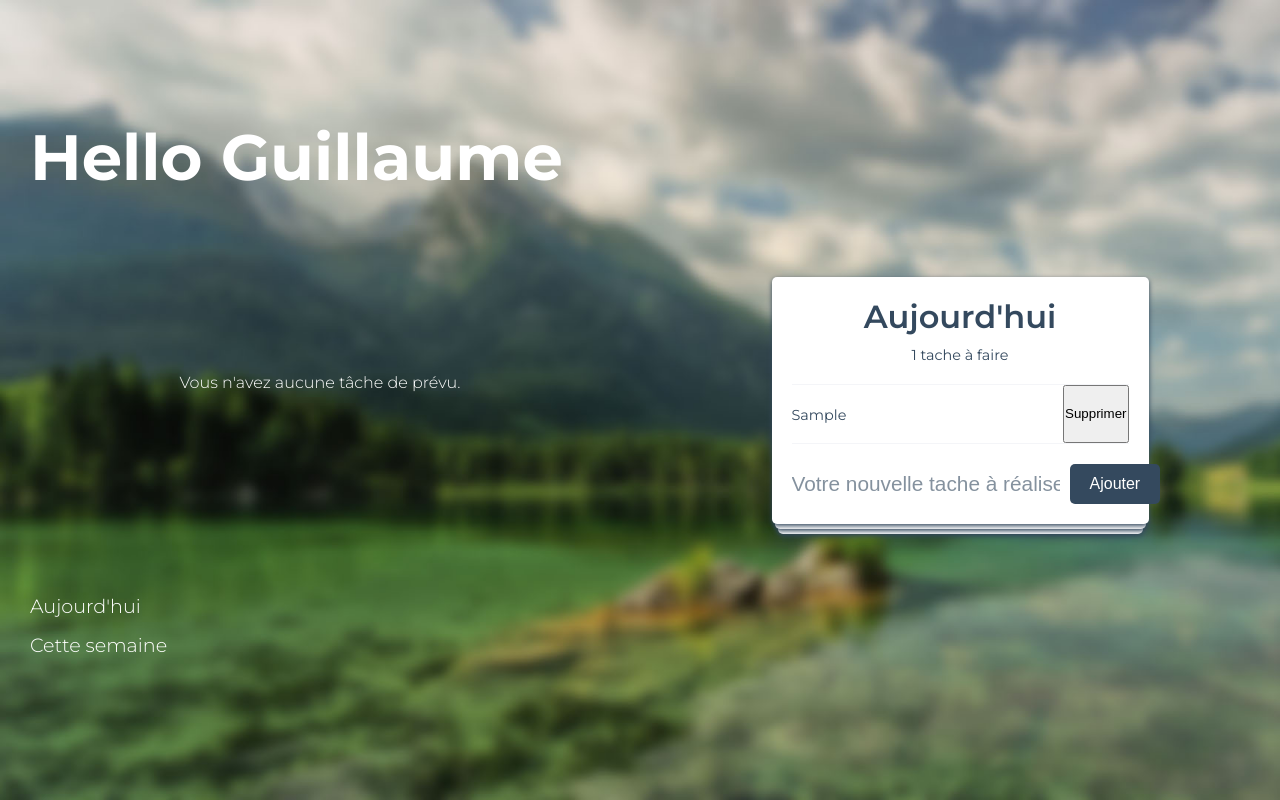
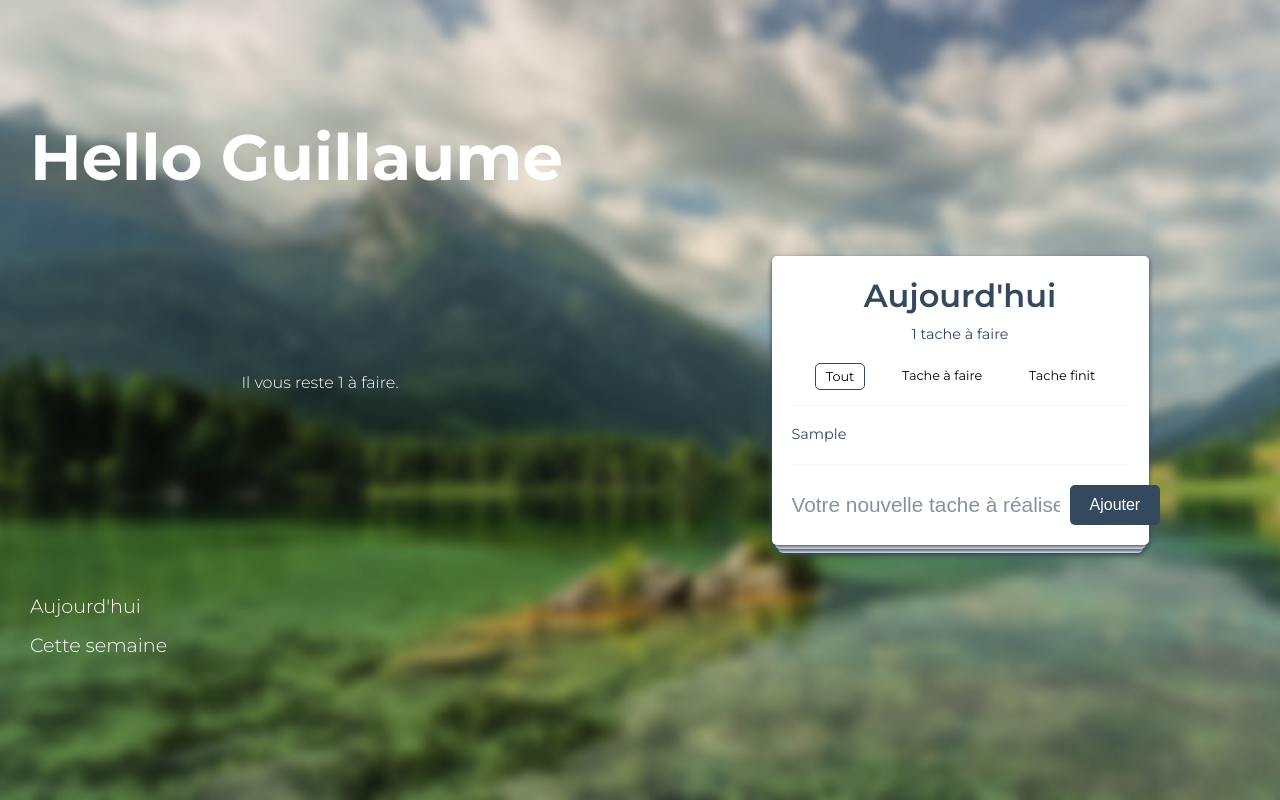
Before and after one commit to Guillaume-duclos/react-app, a React app: page / in a window 1280 px wide. Both pictures are taken after typing "Sample" into the empty fields and a click on the input "Ajouter". Built offline with nearby package versions, Linux system fonts and the light colour scheme.

Commit message:
Adding delete buttons

```diff
--- a/src/components/container/Container.js
+++ b/src/components/container/Container.js
@@ -3,11 +3,21 @@ import TodoList from "../todolist/TodoList";
 import Navigation from "../navigation/Navigation";
 
 class Container extends Component {
+
+  state = {
+    status: 0
+  }
+
+  getStatus = (status) => {
+    console.log('Container : nombre de todo = ' + status);
+    this.setState({status});
+  }
+
   render() {
     return (
       <div className="container flex row between">
-        <Navigation/>
-        <TodoList/>
+        <Navigation getStatus={this.state.status}/>
+        <TodoList getStatus={this.getStatus}/>
       </div>
     );
   }
--- a/src/components/navigation/Navigation.js
+++ b/src/components/navigation/Navigation.js
@@ -9,12 +9,21 @@ class Navigation extends Component {
     }
   }
 
+  setStatus = () => {
+    if(this.props.getStatus === 0) {
+      return 'Vous n\'avez aucune tâche de prévu.';
+    } else if(this.props.getStatus > 0) {
+      return 'Il vous reste ' + this.props.getStatus + ' à faire.';
+    }
+  }
+
   render() {
+    console.log(this.props.getStatus);
     return (
       <div className="navigation flex around column">
         <h1>Hello {this.state.name}</h1>
         <div className="user-infos">
-          <p>Vous n'avez aucune tâche de prévu.</p>
+          <p>{this.setStatus()}</p>
         </div>
         <nav>
           <ul>
--- a/src/components/tasks/Tasks.js
+++ b/src/components/tasks/Tasks.js
@@ -1,14 +1,30 @@
-import React from 'react';
+import React, {Component} from 'react';
+//import PropTypes from 'prop-types';
 
-const Tasks = props => (
-  <ul>
-    { props.tasks.map((item, index) =>
-      <li key={index} className="flex row between">
-        <p>{item}</p>
-        <button onClick={() => props.delete(item, index)}>Supprimer</button>
-      </li>
-    ) }
-  </ul>
-);
+class Tasks extends Component {
+
+  valideTask = (index) => {
+    //this.refs.index.style.textDecoration = "line-through";
+    console.log(this.refs.index);
+  }
+
+  render() {
+    return (
+      <ul className="list-item">
+        {this.props.tasks.map((item, index) =>
+          <li key={index} className="flex row between">
+            <p ref={index}>{item}</p>
+            <button className="valide-task-button pointer" onClick={() => this.valideTask(index)}></button>
+            <button className="delete-task-button pointer" onClick={() => this.props.delete(item, index)}></button>
+          </li>
+        )}
+      </ul>
+    );
+  }
+}
+
+/*Tasks.propTypes = {
+  delete: PropTypes.function
+}*/
 
 export default Tasks;
--- a/src/components/todolist/TodoList.js
+++ b/src/components/todolist/TodoList.js
@@ -9,26 +9,46 @@ class TodoList extends Component {
   }
 
   setNewTask = (event) => {
-    console.log('Set new task function');
     this.setState({task: event.target.value});
   }
 
   addTask = (event) => {
     if(this.refs.newTaskInput.value !== "") {
-      console.log('Add task function');
       event.preventDefault();
       this.setState({
         task: '',
         tasks: [...this.state.tasks, this.state.task]
       });
       this.refs.newTaskInput.value = "";
+      this.props.getStatus(this.state.tasks.length + 1);
     }
+  }
+
+  validetask = (item, index) => {
+
   }
 
   deleteTask = (item, index) => {
     let tasks = this.state.tasks.slice();
     tasks.splice(index, 1);
     this.setState({tasks});
+    this.props.getStatus(this.state.tasks.length - 1);
+  }
+
+  updateFilter = (filter) => {
+    switch (filter) {
+      case 'all':
+        filterClass
+        break;
+      case 'todo':
+
+        break;
+      case 'done':
+
+        break;
+      default:
+
+    }
   }
 
   render() {
@@ -38,6 +58,11 @@ class TodoList extends Component {
           <div className="list">
             <h2>Aujourd'hui</h2>
             <p>{this.state.tasks.length} {this.state.tasks.length > 1 ? 'taches' : 'tache'} à faire</p>
+            <ul className="filter-container flex row around">
+              <li className="pointer filter-active" onClick={() => this.updateFilter('all')}>Tout</li>
+              <li className="pointer" onClick={() => this.updateFilter('todo')}>Tache à faire</li>
+              <li className="pointer" onClick={() => this.updateFilter('done')}>Tache finit</li>
+            </ul>
             <Tasks tasks={this.state.tasks} delete={this.deleteTask}/>
             <form className="add-task-container flex row between" onSubmit={this.addTask}>
               <input type="text" placeholder="Votre nouvelle tache à réaliser" ref="newTaskInput" onChange={this.setNewTask}/>
--- a/src/styles/components/container.scss
+++ b/src/styles/components/container.scss
@@ -1,5 +1,7 @@
 .container {
   background-image: url('../img/background.jpg');
   background-repeat: no-repeat;
+  background-position: center;
   background-size: cover;
+  transition: .5s;
 }
--- /dev/null
+++ b/src/styles/components/tasks.scss
@@ -0,0 +1,51 @@
+@import "../configs/colors.scss";
+
+.list-item {
+
+  li {
+    min-height: 60px;
+    width: 100%;
+    margin: auto;
+    border-bottom: 1px solid $greyColor;
+
+    p {
+      flex: 1;
+      text-align: left !important;
+      margin: auto;
+      line-height: 1.5em;
+      font-family: Montserrat, arial, sans-serif;
+    }
+
+    .fishedtask {
+      text-decoration: line-through;
+    }
+
+    button {
+      width: 15px;
+      height: 15px;
+      margin: auto 4px;
+      border: 2px solid;
+      background-color: transparent;
+      border-radius: 50%;
+      opacity: 0;
+      transition: .1s;
+    }
+
+    .valide-task-button {
+      border-color: #81c957;
+    }
+
+    .delete-task-button {
+      border-color: #ca5746;
+    }
+
+    &:hover button {
+      opacity: 1;
+      transition: .1s;
+    }
+  }
+
+  li:nth-child(1) {
+    border-top: 1px solid $greyColor;
+  }
+}
--- a/src/styles/components/todolist.scss
+++ b/src/styles/components/todolist.scss
@@ -37,34 +37,19 @@
         color: $blueColor;
       }
 
-      ul {
-        margin-top: 20px;
-      }
+      .filter-container {
+        font-family: Montserrat, arial, sans-serif;
+        padding: 20px 10px 15px 10px;
+        font-size: .8em;
 
-      ul li {
-        height: 60px;
-        width: 100%;
-        margin: auto;
-        line-height: 60px;
-        font-family: Montserrat, arial, sans-serif;
-        border-bottom: 1px solid $greyColor;
-
-        p {
-          flex: 1;
-          text-align: left;
+        li {
+          padding: 5px 10px;
         }
 
-        /*button {
-          width: 30px;
-          height: 30px;
-          border-radius: 50%;
-          border: 1px solid red;
-          margin: auto;
-        }*/
-      }
-
-      ul li:nth-child(1) {
-        border-top: 1px solid $greyColor;
+        .filter-active {
+          border: 1px solid $blueColor;
+          border-radius: 5px;
+        }
       }
 
       .add-task-container {
@@ -106,31 +91,6 @@
           margin-left: 10px;
         }
       }
-
-      .add-task {
-        width: 30px;
-        height: 30px;
-        margin: 50px auto;
-        position: relative;
-        border: 0;
-        background-color: transparent;
-        display: block;
-
-        &:before, &:after {
-          content: '';
-          position: absolute;
-          height: 2px;
-          width: 100%;
-          top: 14px;
-          left: 0;
-          background-color: $blueColor;
-          border-radius: 2px;
-        }
-
-        &:after {
-          transform: rotate(90deg);
-        }
-      }
     }
 
     .sub-layers {
@@ -142,14 +102,14 @@
     }
 
     .sub-layer-1 {
-      bottom: -5px;
+      bottom: -4px;
       left: 3px;
       right: 3px;
       z-index: 1;
     }
 
     .sub-layer-2 {
-      bottom: -10px;
+      bottom: -8px;
       left: 6px;
       right: 6px;
     }
--- a/src/styles/index.scss
+++ b/src/styles/index.scss
@@ -8,5 +8,6 @@
 @import "components/container.scss";
 @import "components/todolist.scss";
 @import "components/navigation.scss";
+@import "components/tasks.scss";
 
 // Screens
```
Also changed, not shown: src/img/delete-icon.svg (added), src/img/valide-icon.svg (added), src/styles/components/container.css, src/styles/components/tasks.css (added), src/styles/components/todolist.css, src/styles/index.css.
